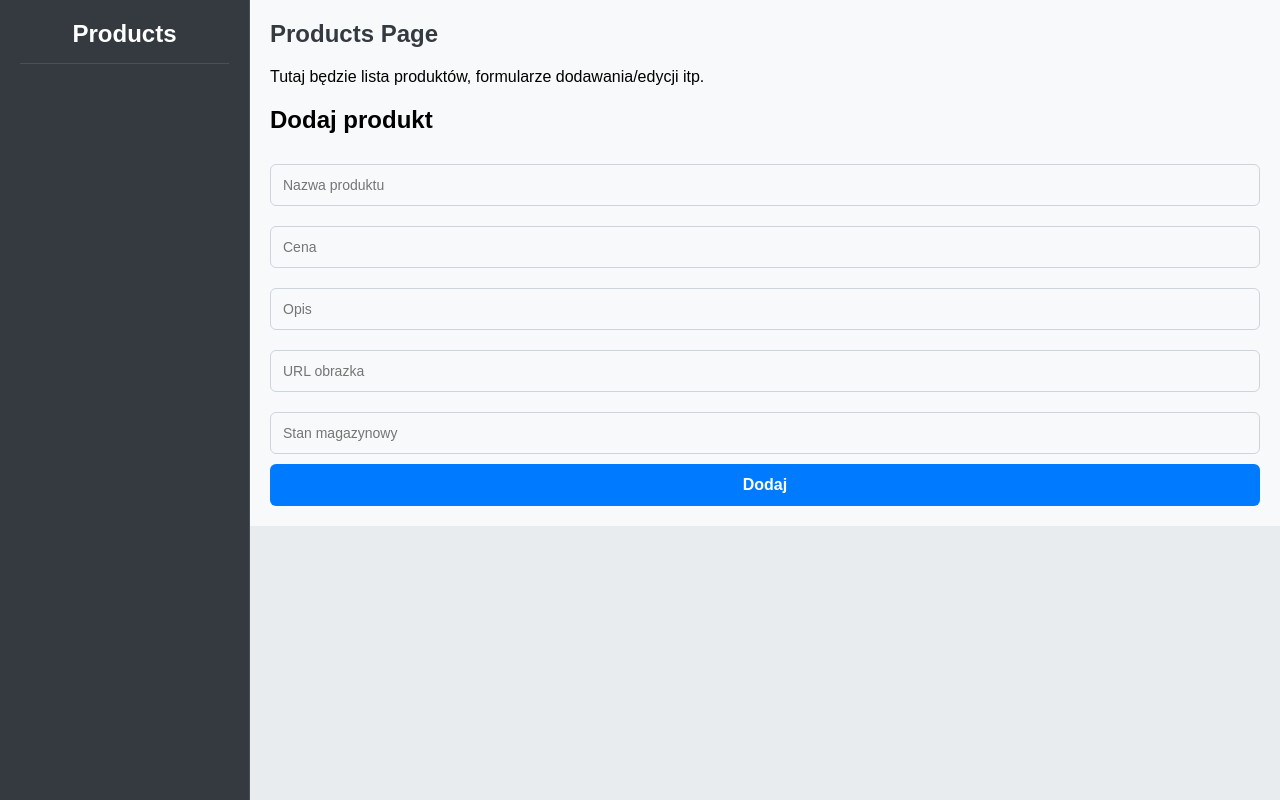
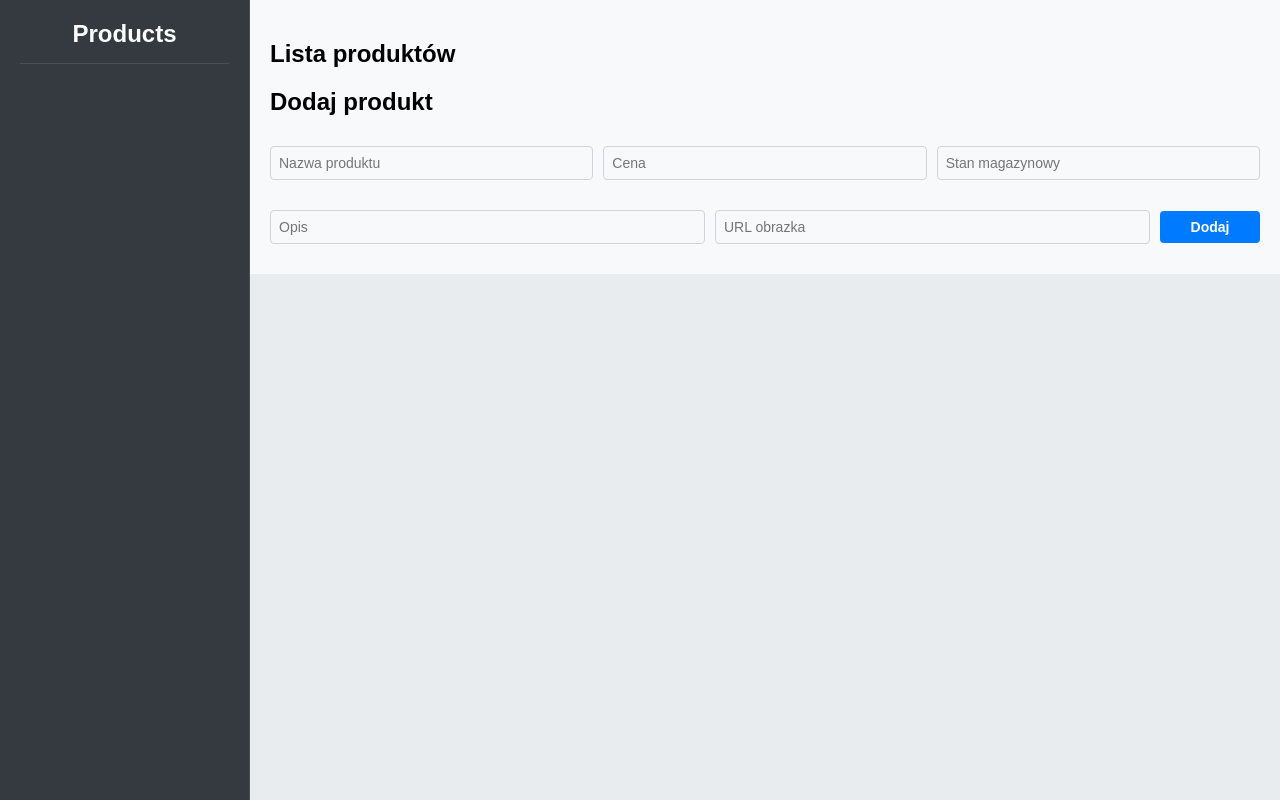
Before and after one commit to MikolajGl/moj-projekt, a website: page public/products.html in a window 1280 px wide. Drawn offline with Linux system fonts and the light colour scheme; no server answers; sample sign-in values are in the browser's storage.

Commit message:
2.2 (products)

```diff
--- a/public/products.html
+++ b/public/products.html
@@ -13,18 +13,25 @@
     </div>
 
     <div class="main-content">
-        <h1>Products Page</h1>
-        <p>Tutaj będzie lista produktów, formularze dodawania/edycji itp.</p>
+        <h2>Lista produktów</h2>
+        <div id="productList"></div>
+
         <h2>Dodaj produkt</h2>
-  <form id="productForm">
+        <form id="productForm" class="compact-form">
+            <div class="form-row">
                 <input type="text" id="name" placeholder="Nazwa produktu" required>
                 <input type="number" id="price" placeholder="Cena" required>
+                <input type="number" id="stock" placeholder="Stan magazynowy" required>
+            </div>
+            <div class="form-row">
                 <input type="text" id="description" placeholder="Opis" required>
                 <input type="text" id="image" placeholder="URL obrazka">
-  <input type="number" id="stock" placeholder="Stan magazynowy" required>
-  <button type="submit">Dodaj</button>
+                <button type="submit" class="small-button">Dodaj</button>
+            </div>
         </form>
 
         <script src="products.js"></script>
     </div>
+</div>
+</div>
 </body>
--- a/public/products.js
+++ b/public/products.js
@@ -1,3 +1,4 @@
+// Получение токена из localStorage
 const token = localStorage.getItem('token');
 
 if (!token) {
@@ -18,6 +19,37 @@ if (payload.role !== 'admin') {
   window.location.href = 'test1.html';
 }
 
+// Функция для отображения списка продуктов
+async function fetchProducts() {
+  const response = await fetch('http://localhost:3001/api/products', {
+    headers: {
+      'Authorization': `Bearer ${token}`
+    }
+  });
+
+  const products = await response.json();
+
+  const productList = document.getElementById('productList');
+  productList.innerHTML = ''; // Очищаем контейнер перед добавлением новых продуктов
+
+  products.forEach(product => {
+    const productDiv = document.createElement('div');
+    productDiv.classList.add('product-item');
+    productDiv.innerHTML = `
+      <h3>${product.name}</h3>
+      <p>Cena: ${product.price} PLN</p>
+      <p>Opis: ${product.description}</p>
+      <p>Stan magazynowy: ${product.stock}</p>
+      ${product.image ? `<img src="${product.image}" alt="${product.name}" style="max-width: 200px;">` : ''}
+    `;
+    productList.appendChild(productDiv);
+  });
+}
+
+// Загрузка продуктов при загрузке страницы
+fetchProducts();
+
+// Обработчик для добавления нового продукта
 document.getElementById('productForm').addEventListener('submit', async (e) => {
   e.preventDefault();
 
@@ -40,4 +72,5 @@ if (payload.role !== 'admin') {
 
   const result = await response.json();
   alert('Produkt dodany!');
+  fetchProducts(); // Обновляем список продуктов после добавления
 });
--- a/public/styles.css
+++ b/public/styles.css
@@ -229,3 +229,55 @@ body.admin-page {
     background-color: #007bff;
     color: #fff;
 }
+
+.compact-form {
+    display: flex;
+    flex-direction: column;
+    gap: 10px;
+    margin-top: 20px;
+}
+
+.compact-form .form-row {
+    display: flex;
+    gap: 10px;
+    align-items: center;
+}
+
+.compact-form input {
+    flex: 1;
+    padding: 8px;
+    font-size: 14px;
+    border: 1px solid #ced4da;
+    border-radius: 4px;
+    box-sizing: border-box;
+    min-width: 150px;
+}
+
+.compact-form input#description,
+.compact-form input#image {
+    flex: 2;
+}
+
+.compact-form button.small-button {
+    padding: 8px 15px;
+    background-color: #007bff;
+    color: white;
+    border: none;
+    border-radius: 4px;
+    cursor: pointer;
+    font-size: 14px;
+    font-weight: bold;
+    transition: background-color 0.3s ease;
+    width: 100px;
+    text-align: center;
+}
+
+.compact-form button.small-button:hover {
+    background-color: #0056b3;
+}
+
+.compact-form input:focus {
+    border-color: #007bff;
+    outline: none;
+    box-shadow: 0 0 3px rgba(0, 123, 255, 0.5);
+}
```
Also changed, not shown: index.js (+23 -2 lines). Lines whose indentation alone changed are shown as unchanged.
